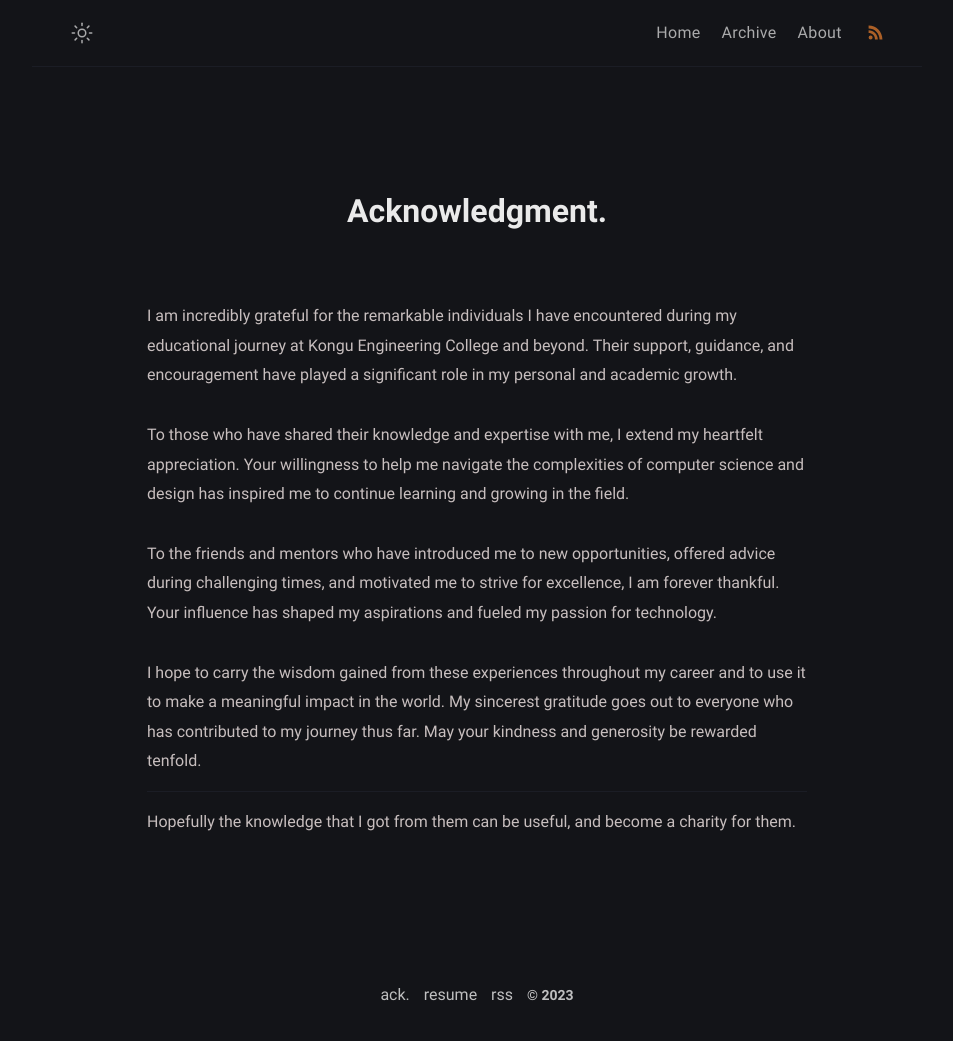
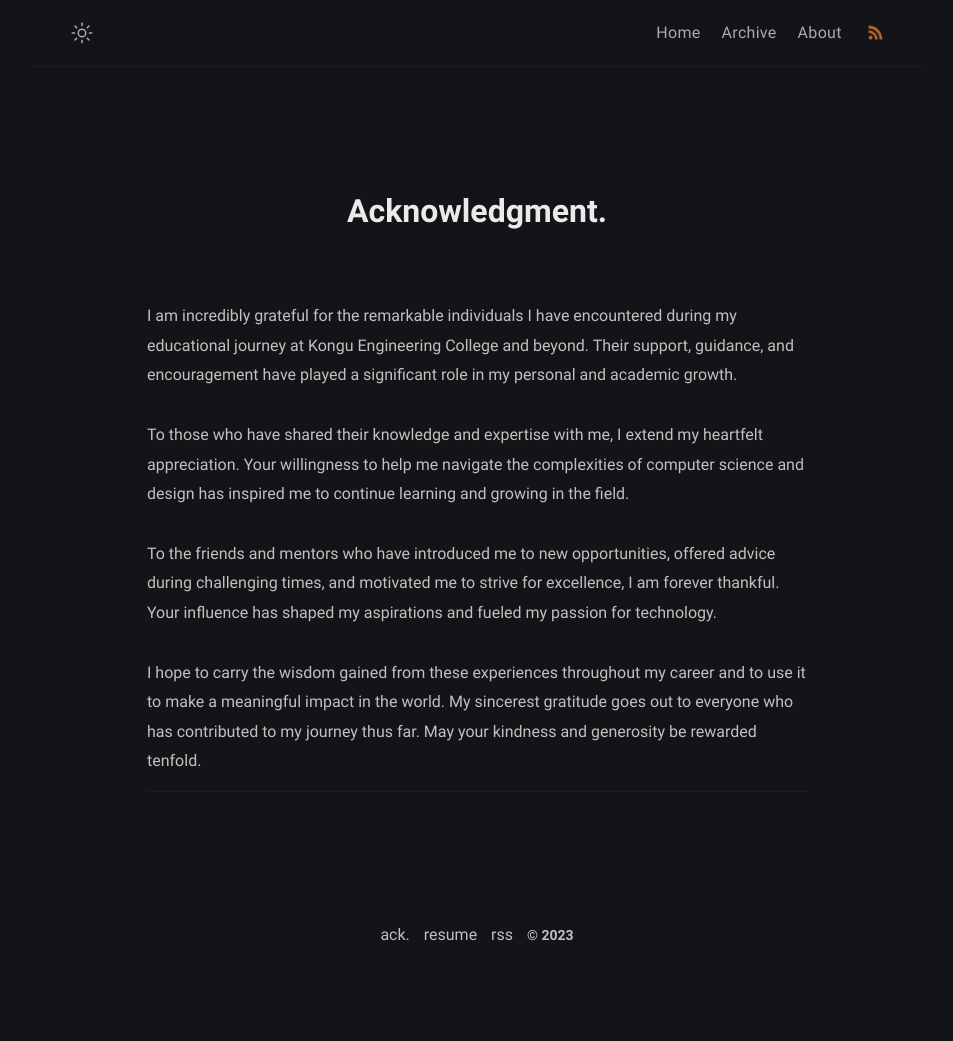
Before and after one commit to c4rb0nX01/c4rb0n.github.io, a Jekyll site: the page built from thanks.md, in a window 1280 px wide. Shown: the whole page, without its empty margins (163-1116 px from the left). Built offline with Jekyll 4.4.1, drawn with Linux system fonts in a browser that asks for light colours; after the commit the page ends 982 px from its top, so only the background shows below that.

Commit message:
Update thanks.md

```diff
--- a/thanks.md
+++ b/thanks.md
@@ -15,5 +15,3 @@ To the friends and mentors who have introduced me to new opportunities, offered
 I hope to carry the wisdom gained from these experiences throughout my career and to use it to make a meaningful impact in the world. My sincerest gratitude goes out to everyone who has contributed to my journey thus far. May your kindness and generosity be rewarded tenfold.
 
 <hr>
-
-Hopefully the knowledge that I got from them can be useful, and become a charity for them.
```
